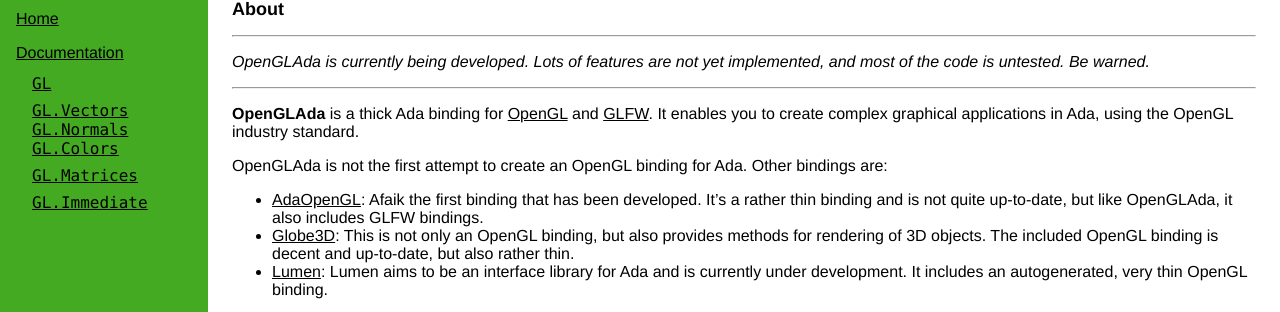
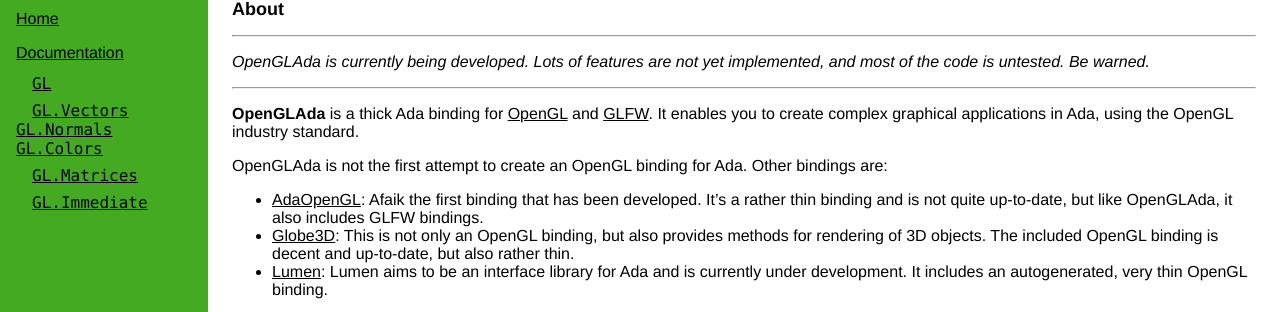
Before and after one commit to flyx/OpenGLAda, a Jekyll site: the page built from index.md, in a window 1280 px wide. Shown: the part 128-440 px from the top of the page. Built offline with Jekyll 4.4.1, drawn with Linux system fonts in a browser that asks for light colours.

Commit message:
second try

```diff
--- a/_layouts/default.html
+++ b/_layouts/default.html
@@ -19,10 +19,10 @@
 			<ul>
 				<li><a href="/OpenGLAda/" {% if page.url == '/index.html'%} class="active" {% endif %}>Home</a></li>
 				<li><a href="/OpenGLAda/doc/" {% if page.url == '/doc/index.html' %} class="active" {% endif %}>Documentation</a></li>
-				<li class="api"><a href="/OpenGLAda/doc/GL.html" {% if page.url == '/doc/GL.html' %} class="active" {% endif %}>GL</a></li>
-				<li class="api"><a href="/OpenGLAda/doc/VectorTypes.html" {% if page.url == '/doc/VectorTypes.html' %} class="active" {% endif %}>GL.Vectors<br />GL.Normals<br />GL.Colors</a></li>
-				<li class="api"><a href="/OpenGLAda/doc/GL.Matrices.html" {% if page.url == '/doc/GL.Matrices.html' %} class="active" {% endif %}>GL.Matrices</a></li>
-				<li class="api"><a href="/OpenGLAda/doc/GL.Immediate.html" {% if page.url == '/doc/GL.Immediate.html' %} class="active" {% endif %}>GL.Immediate</a></li>
+				<li class="api"><a href="/OpenGLAda/doc/GL.html" {% if page.url == '/doc/GL.html' %} class="active" {% endif %}><span>GL</span></a></li>
+				<li class="api"><a href="/OpenGLAda/doc/VectorTypes.html" {% if page.url == '/doc/VectorTypes.html' %} class="active" {% endif %}><span>GL.Vectors<br />GL.Normals<br />GL.Colors</span></a></li>
+				<li class="api"><a href="/OpenGLAda/doc/GL.Matrices.html" {% if page.url == '/doc/GL.Matrices.html' %} class="active" {% endif %}><span>GL.Matrices</span></a></li>
+				<li class="api"><a href="/OpenGLAda/doc/GL.Immediate.html" {% if page.url == '/doc/GL.Immediate.html' %} class="active" {% endif %}><span>GL.Immediate</span></a></li>
 			</ul>
 
 			<div class="seeAlso">
--- a/css/main.css
+++ b/css/main.css
@@ -112,10 +112,14 @@
 }
 
 body > nav ul > li.api > a {
-	font-family: Menlo,Courier,monospace;
-	padding-left : 2em;
 	padding-top : 0.25em;
 	padding-bottom : 0.25em;
+}
+
+body > nav ul > li.api > a > span {
+	font-family: Menlo,Courier,monospace;
+	padding: 0;
+	margin-left: 1em;
 }
 
 body > nav > div.seeAlso {
```
